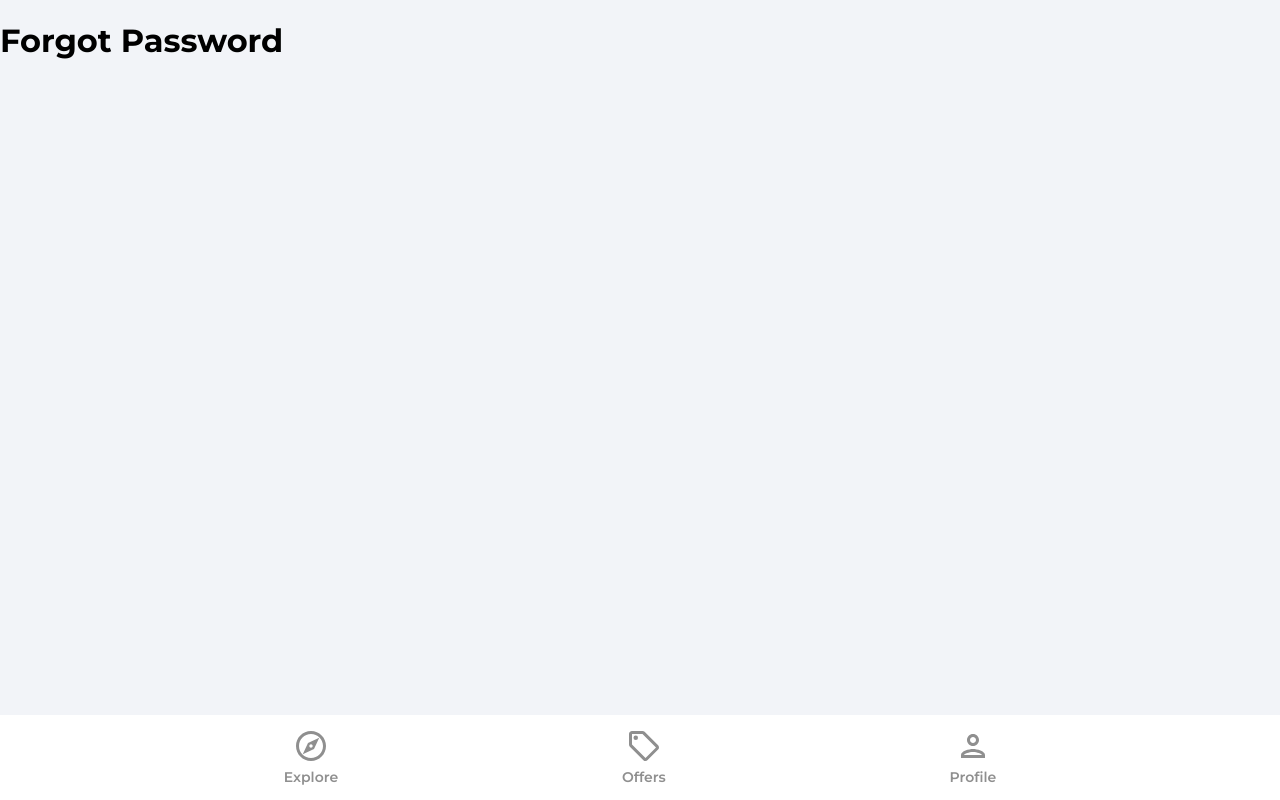
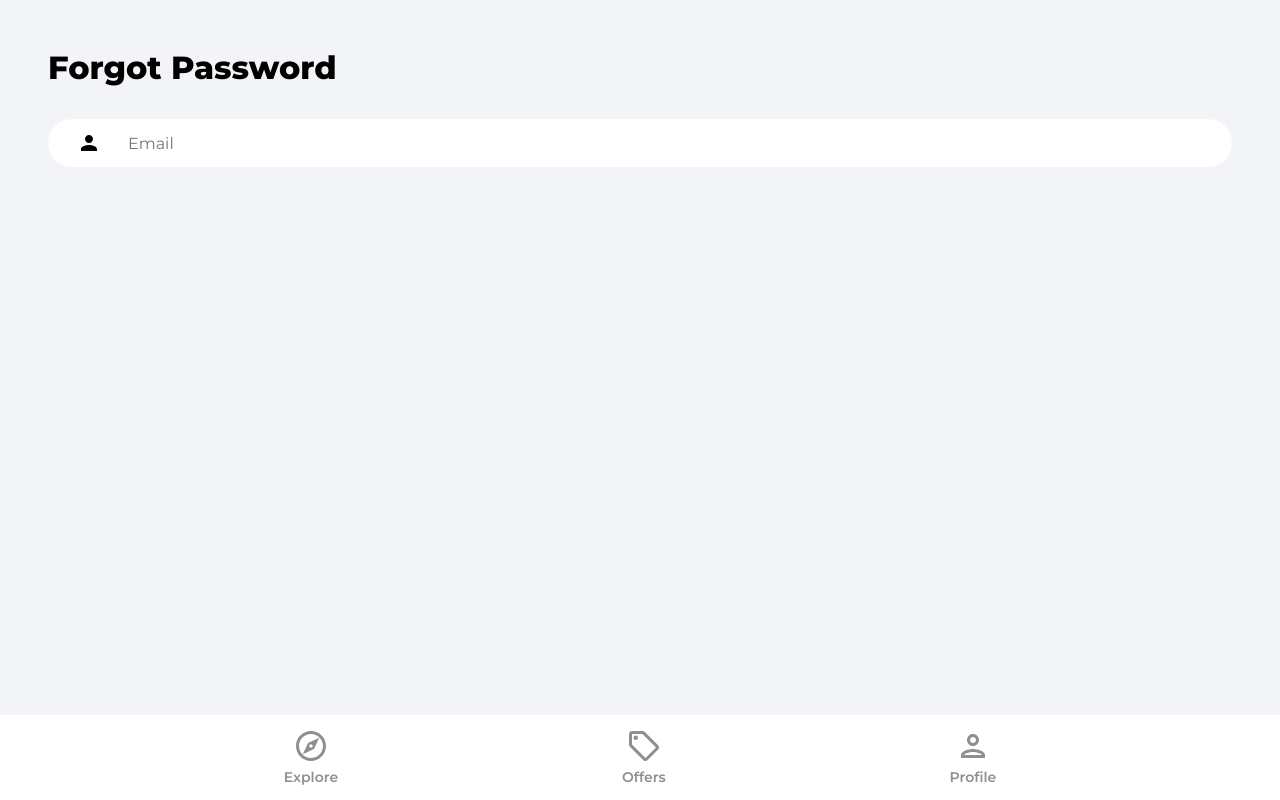
Before and after one commit to nameelza/house-marketplace, a React (Create React App) app: page /forgot-password in a window 1280 px wide. Built offline with nearby package versions, Linux system fonts and the light colour scheme.

Commit message:
Update ForgotPassword.jsx

```diff
--- a/src/components/ForgotPassword.jsx
+++ b/src/components/ForgotPassword.jsx
@@ -1,8 +1,35 @@
+import { useState } from "react";
+
 function ForgotPassword() {
+  const [email, setEmail] = useState("");
+
+  const onChange = (e) => {
+    setEmail(e.taget.value);
+  };
+
+  const onSubmit = (e) => {
+    e.preventDefault();
+    console.log("submit");
+  };
+
   return (
-    <>
-      <h1>Forgot Password</h1>
-    </>
+    <div className="pageContainer">
+      <header>
+        <p className="pageHeader">Forgot Password</p>
+      </header>
+      <main>
+        <form onSubmit={onSubmit}>
+          <input
+            type="text"
+            className="emailInput"
+            placeholder="Email"
+            id="email"
+            value={email}
+            onChange={onChange}
+          />
+        </form>
+      </main>
+    </div>
   );
 }
 
```
